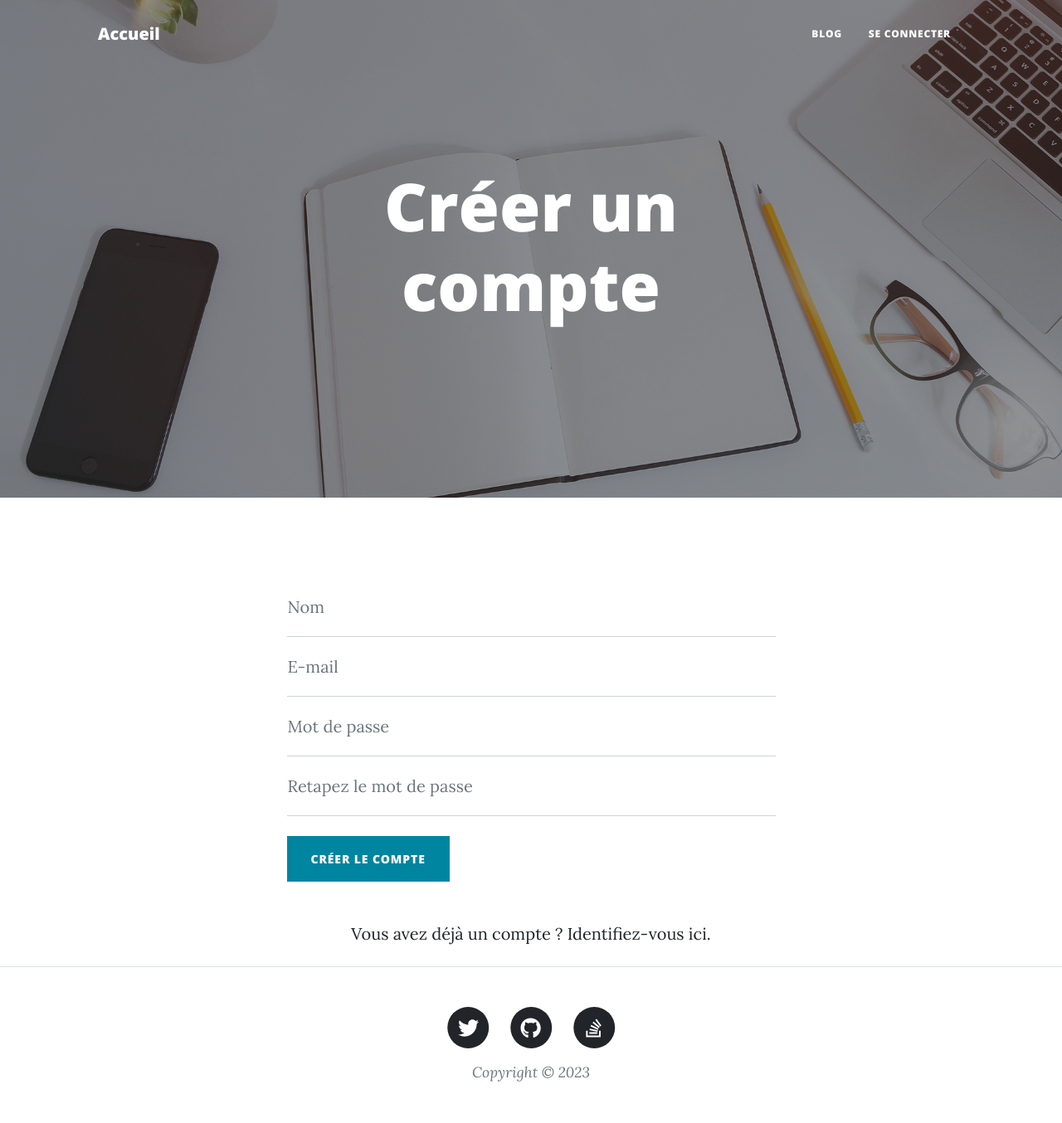
After one commit to scoopandrun/ocp5, a PHP site: template templates/front/user-signup.html.twig in a window 1280 px wide. The commit adds this page. Shown: the whole page at 83% size. Run offline with PHP 8.4, Linux system fonts and the light colour scheme; the template is opened without the code that fills it, so the values that code supplies are empty; some libraries are stand-ins or nearby versions.

Commit message:
Add user account creation

```diff
--- a/public/index.php
+++ b/public/index.php
@@ -64,6 +64,10 @@ $routes = [
     "/logout" => [
         "GET" => fn () => (new UserController())->logout(),
     ],
+    "/signup" => [
+        "GET" => fn () => (new UserController())->showSignupPage(),
+        "POST" => fn () => (new UserController())->createAccount(),
+    ],
     // Back office
     "/admin" => [
         "GET" => fn () => (new DashboardController())->show(),
--- a/templates/front/user-login.html.twig
+++ b/templates/front/user-login.html.twig
@@ -49,5 +49,9 @@
 				</div>
 			</div>
 		</div>
+
+		<div class="row gx-4 gx-lg-5 text-center mb-4">
+			<a href="/signup">Pas encore de compte ? Créez-en un ici.</a>
+		</div>
 	</div>
 {% endblock %}
--- /dev/null
+++ b/templates/front/user-signup.html.twig
@@ -0,0 +1,92 @@
+{% extends "front/layout.html.twig" %}
+
+{% block title %}
+	Blog - Création de compte
+{% endblock %}
+
+{% block stylesheets %}
+	<link rel="stylesheet" href="/assets/css/form.css">
+{% endblock %}
+
+{% block body %}
+	<!-- Page Header-->
+	<header class="masthead" style="background-image: url('/assets/img/home-bg.jpg')">
+		<div class="container position-relative px-4 px-lg-5 site-heading">
+			<div class="row gx-4 gx-lg-5 gy-4 justify-content-center">
+				<div class="col-md-10 col-lg-8 col-xl-7">
+					<h1>Créer un compte</h1>
+				</div>
+			</div>
+		</div>
+	</header>
+
+	<!-- Main Content-->
+	<div class="container px-4 px-lg-5">
+		<div class="row gx-4 gx-lg-5 justify-content-center">
+			<div
+				class="col-md-10 col-lg-8 col-xl-7">
+
+				<!-- Sign-up form -->
+				<div class="my-5">
+					<form id="signupForm" method="POST" action="">
+
+						<div class="form-floating">
+							<input type="text" class="form-control" id="name" name="signupForm[name]" placeholder="Entrez votre nom..." value="{{ formResult.values.name }}" maxlength="50" autocomplete="name" required/>
+							<label for="name">Nom</label>
+							{% if formResult.errors.name %}
+								<div class="invalid-feedback">Le nom est requis.</div>
+							{% endif %}
+						</div>
+
+						<div class="form-floating">
+							<input type="email" class="form-control" id="email" name="signupForm[email]" placeholder="E-mail" value="{{ formResult.values.email }}" required/>
+							<label for="email">E-mail</label>
+							{% if formResult.errors.emailMissing %}
+								<div class="invalid-feedback">L'adresse e-mail est requise.</div>
+							{% endif %}
+							{% if formResult.errors.emailInvalid %}
+								<div class="invalid-feedback">L'adresse e-mail est invalide.</div>
+							{% endif %}
+							{% if formResult.errors.emailAlreadyTaken %}
+								<div class="invalid-feedback">L'adresse e-mail est déjà utilisée par un autre compte.</div>
+							{% endif %}
+						</div>
+
+						<div class="form-floating">
+							<input type="password" class="form-control" id="password" name="signupForm[new-password]" placeholder="Mot de passe" autocomplete="new-password" required/>
+							<label for="password">Mot de passe</label>
+							{% if formResult.errors.newPasswordMissing %}
+								<div class="invalid-feedback">L'adresse e-mail est requise.</div>
+							{% endif %}
+						</div>
+
+						<div class="form-floating">
+							<input type="password" class="form-control" id="password" name="signupForm[password-confirm]" placeholder="Retapez le mot de passe" autocomplete="new-password" required/>
+							<label for="password">Retapez le mot de passe</label>
+							{% if formResult.errors.passwordConfirmMissing %}
+								<div class="invalid-feedback">Le nouveau mot doit être retapé dans ce champ.</div>
+							{% endif %}
+							{% if formResult.errors.passwordMismatch %}
+								<div class="invalid-feedback">Le mot de passe n'a pas été corectement retapé.</div>
+							{% endif %}
+						</div>
+
+						<!-- Submit error message-->
+						{% if formResult.failure %}
+							<div id="submitErrorMessage">
+								<div class="text-center text-danger mb-3">L'identifiant et/ou le mot de passe est invalide.</div>
+							</div>
+						{% endif %}
+
+						<!-- Submit Button-->
+						<button class="btn btn-primary text-uppercase mt-4" id="submitButton" type="submit">Créer le compte</button>
+					</form>
+				</div>
+			</div>
+		</div>
+
+		<div class="row gx-4 gx-lg-5 text-center mb-4">
+			<a href="/signup">Vous avez déjà un compte ? Identifiez-vous ici.</a>
+		</div>
+	</div>
+{% endblock %}
```
Also changed, not shown: src/Controller/UserController.php (+41 -1 lines), src/Repository/UserRepository.php (+26 -0 lines), src/Service/UserService.php (+27 -4 lines).
